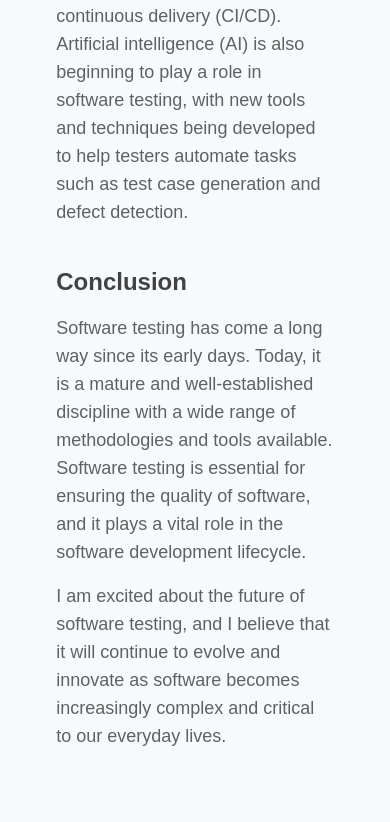
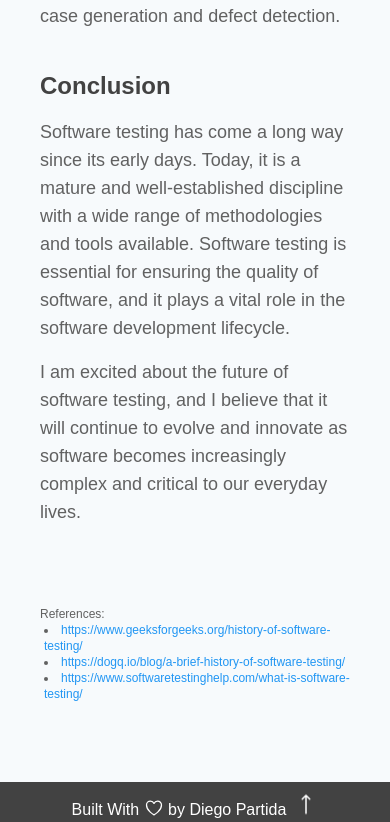
Before and after one commit to diegopartida22/diego-portfolio, a React (Create React App) app: page /blog in a window 390 px wide. Shown: the part 1554-2376 px from the top of the page. Built offline with nearby package versions, Linux system fonts and the light colour scheme.

Commit message:
Edit width blog

```diff
--- a/src/pages/Blog.js
+++ b/src/pages/Blog.js
@@ -6,7 +6,7 @@ function Blog() {
   return (
     <div className="mt-32 flex justify-center flex-col" id="blog">
       <NavBarBlog />
-      <div className="w-11/12 sm:w-3/4 mx-auto">
+      <div className="w-full sm:w-3/4 mx-auto">
         <h1 className="text-3xl sm:text-6xl font-bold text-gray-800 text-center">
           Blog
         </h1>
```
